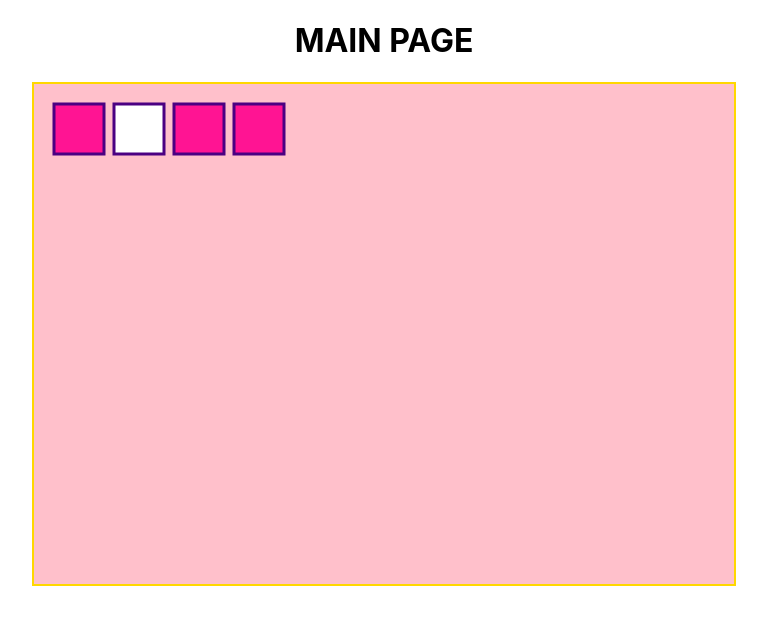
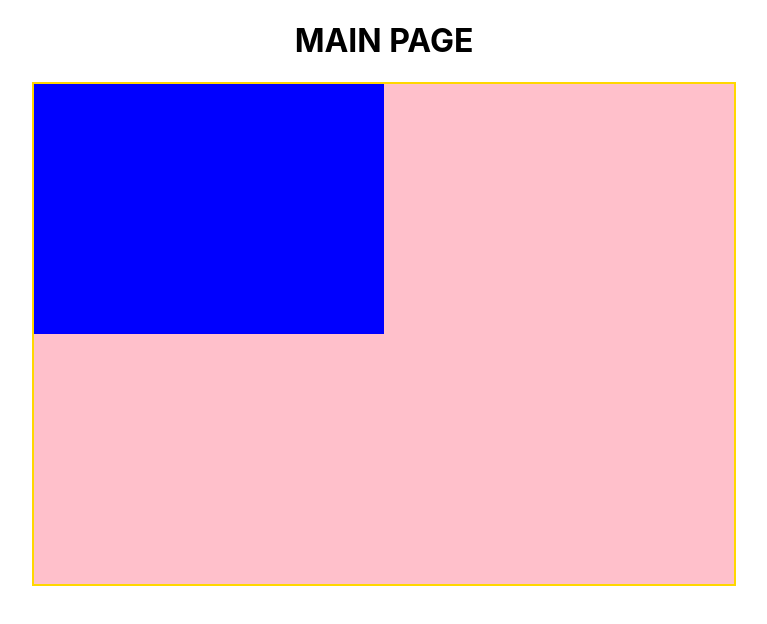
Before and after one commit to giacomo9999/learn-d3-210101, a React (Create React App) app: page / in a window 1280 px wide. Shown: the top 624 px of the page, without its empty margins (256-1023 px from the left). Built offline with nearby package versions, Linux system fonts and the light colour scheme.

Commit message:
Learned a lot today.

```diff
--- a/src/App.js
+++ b/src/App.js
@@ -6,7 +6,13 @@ import * as d3 from "d3";
 
 class App extends Component {
   componentDidMount() {
+    d3.select("#svgcontainer")
+      .append("rect") // create rectangle for background color
+      .attr("width", "50%")
+      .attr("height", "50%")
+      .style("fill", "blue");
     d3.select("rect:nth-child(2").style("fill", "white");
+    d3.select("rect:nth-child(3").style("fill", "green");
   }
 
   render() {
--- a/src/TestThing.js
+++ b/src/TestThing.js
@@ -3,7 +3,9 @@ import * as d3 from "d3";
 
 const testThing = (props) => {
   const testBox = (
+    <div>
       <svg
+        id="svgcontainer"
         width={props.width}
         height={props.height}
         style={{
@@ -18,8 +20,8 @@ const testThing = (props) => {
           <rect x="200" y="20" width="50" height="50"></rect>
         </g>
       </svg>
+    </div>
   );
-
 
   return testBox;
 };
```
Also changed, not shown: 2 other files (tests, documents, lock files or other folders). Lines whose indentation alone changed are shown as unchanged.
